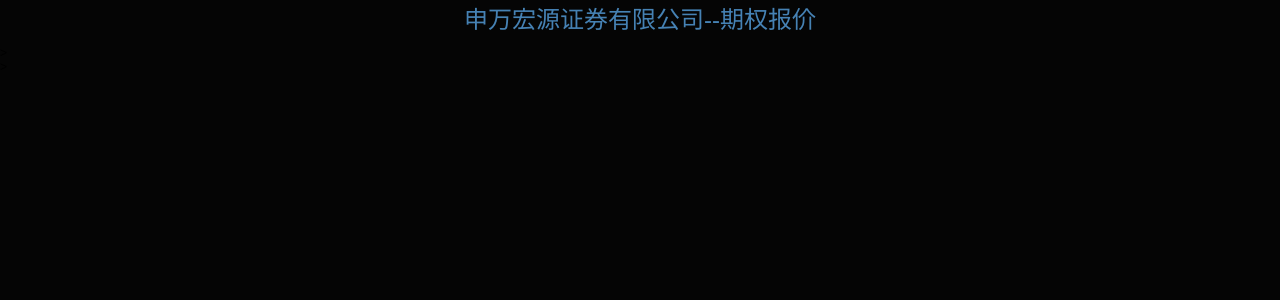
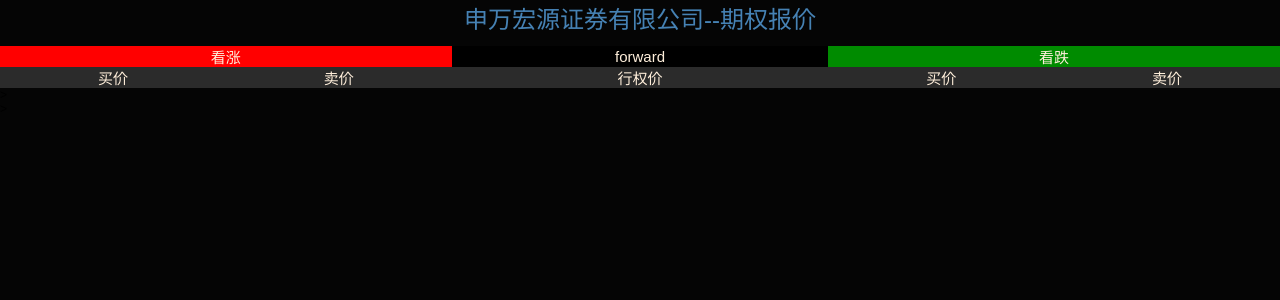
Before and after one commit to Beierjin/SwhyDataAnalytic, a Django app: template OptionQuotes/templates/TQuotes.html in a window 1280 px wide. Shown: the top 300 px of the page. Run offline with Django 3.2, Linux system fonts and the light colour scheme; the template is opened without the code that fills it, so the values that code supplies are empty; parts of the project's set-up code (start-up, migrations or seed data) failed here and were passed over.

Commit message:
need to modify variable

```diff
--- a/OptionQuotes/TQuotes.py
+++ b/OptionQuotes/TQuotes.py
@@ -1,4 +1,5 @@
 from django.shortcuts import render
 
 def GetTQuotesData(request):
+    print(request.POST.get('value'))
     return render(request, 'TQuotes.html')
--- a/OptionQuotes/templates/TQuotes.html
+++ b/OptionQuotes/templates/TQuotes.html
@@ -6,7 +6,6 @@
         <meta content="yes" name="apple-mobile-web-app-capable">
         <meta content="yes" name="apple-touch-fullscreen">
         <meta content="telephone=no,email=no" name="format-detection">
-        <meta http-equiv="refresh" content="20">
         <script src="/static/js/flexible_css.debug.js"></script>
         <script src="/static/js/flexible.debug.js"></script>
         <script src="/static/js/jquery-3.2.1.min.js"></script>
@@ -28,6 +27,23 @@
                 <div class="item-section_header">
                     <h2>申万宏源证券有限公司--期权报价</h2>
                 </div>
+
+                <table id="optionTable" class="table">
+                    <tr id="tableTitle">
+                        <th class="table-th" colspan="2" style = "background-color: red">看涨</th>
+                        <th class="table-th" style = "background-color: black">forward</th>
+                        <th class="table-th" colspan="2" style = "background-color: #008B00">看跌</th>
+                    </tr>
+
+                    <tr id="tableTitle">
+                        <th class="table-th">买价</th>
+                        <th class="table-th">卖价</th>
+                        <th class="table-th">行权价</th>
+                        <th class="table-th">买价</th>
+                        <th class="table-th">卖价</th>
+                    </tr>
+                </table>
+
             </div>>
         </div>>
 
--- a/OptionQuotes/templates/quotes.html
+++ b/OptionQuotes/templates/quotes.html
@@ -65,8 +65,9 @@
 
                 for(var i = 0; i < data.length; ++i)
                 {
+                    var instrument = data[i][0];
                     var newRow='<tr id="option'+i+'" style="background-color:#050505">' +
-                        '<td class="table-td">'+ data[i][4] +'</td>' +
+                        '<td class="table-td"> <a href="{% url 'TQuotes' instrument %}" style="text-decoration: none; color: inherit;" >'+ data[i][4] + '</a>' +'</td>' +
                         '<td class="table-td">'+ data[i][0] +'</td>' +
                         '<td class="table-td">'+ data[i][3] +'</td>' +
                         '<td class="table-td">'+ data[i][1] +'</td>' +
--- a/SwhyDataAnalytic/urls.py
+++ b/SwhyDataAnalytic/urls.py
@@ -16,10 +16,11 @@
 from django.contrib import admin
 from django.urls import path
 from OptionQuotes import get_data, quotes, TQuotes
+from django.conf.urls import url
 
 urlpatterns = [
     path('admin/', admin.site.urls),
     path('hello/', get_data.GetDatafromWind),
-    path('quotes/', quotes.GetQuotesDataFromTY),
-    path('TQuotes/', TQuotes.GetTQuotesData),
+    path('quotes/', quotes.GetQuotesDataFromTY, name='quotes'),
+    url(r'^TQuotes/(?P<instrument>[\d]+)', TQuotes.GetTQuotesData, name='TQuotes'),
 ]
```
